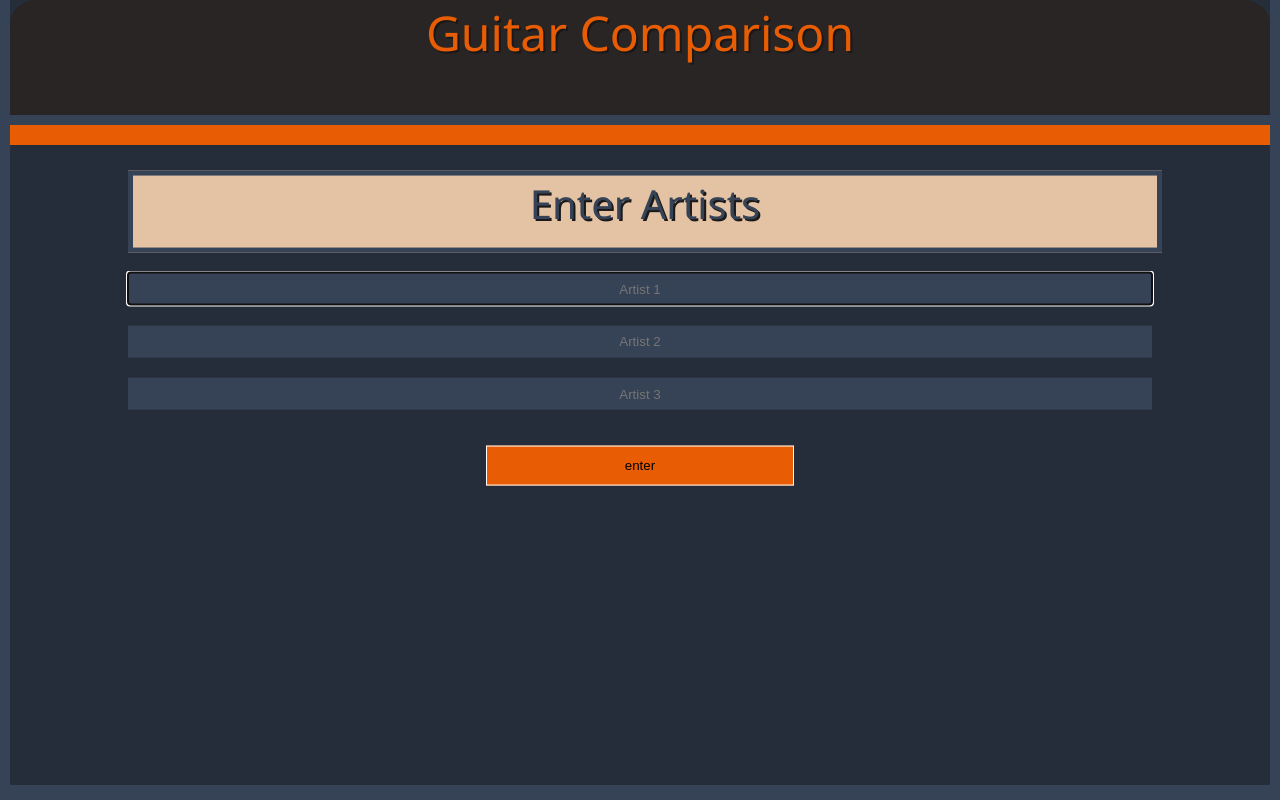
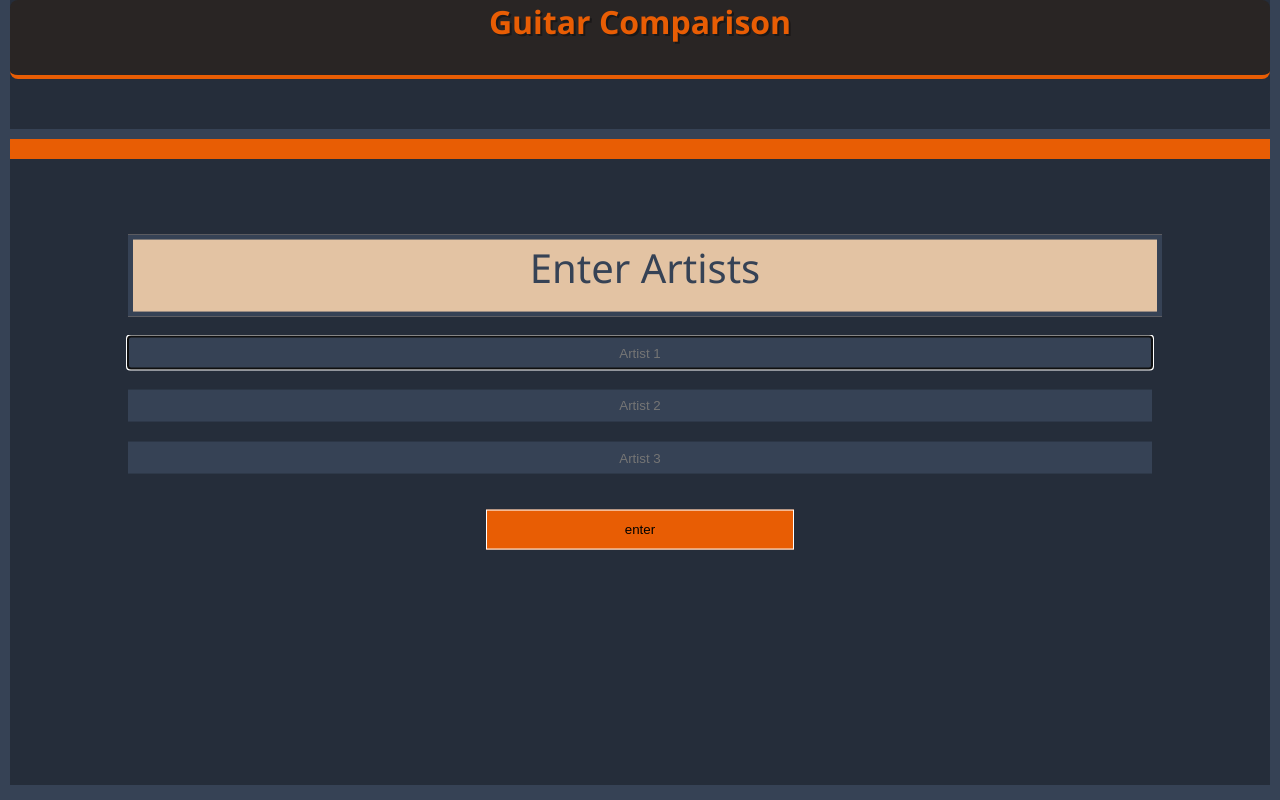
Before and after one commit to jamescrossey/guitar-guitar-challenge, a Django app: page / in a window 1280 px wide. Run offline with Django 5.2, Linux system fonts and the light colour scheme.

Commit message:
css more uniform

```diff
--- a/guitarcomparison/static/css/styles.css
+++ b/guitarcomparison/static/css/styles.css
@@ -8,15 +8,16 @@ body {
 }
 
 .guitarComparison {
-    border-radius: 25px;
+    font-weight: bold;
+    border-bottom: 4px solid #E85D04;
+    border-radius: 8px;
     text-shadow: 2px 2px #1A1818;
     color: #E85D04;
     background-color: #292524;
     text-align: center;
-}
+    font-size: 2rem;
+    margin-bottom: 2rem;
 
-p {
-    font-size: 300%;
 }
 
 label {
@@ -46,7 +47,7 @@ label {
 .search-container {
     position:absolute;
     width: 80%;
-    top: 42%;
+    top: 50%;
     left: 50%;
     transform: translate(-50%, -50%);
 }
@@ -84,3 +85,8 @@ label {
 #submitButton:hover {
     background-color: #894526;
 }
+#submitButton:disabled {
+    background-color: #444;
+    cursor: not-allowed;
+    box-shadow: none;
+}
--- a/guitarcomparison/templates/guitarguitar/index.html
+++ b/guitarcomparison/templates/guitarguitar/index.html
@@ -4,7 +4,8 @@
 {% endblock %}
 {% block content %}
 <div class="guitarComparison">
-    <p>Guitar Comparison<p>
+    <p>Guitar Comparison</p>
+</div>
 <div class="box">
     <div class="search-container">
         <form method="get" class="search_form">
@@ -42,5 +43,4 @@
         </form>
     </div>
 </div>
-</div>
 {% endblock %}
```
Also changed, not shown: guitarcomparison/static/css/comparison.css (+16 -5 lines).
